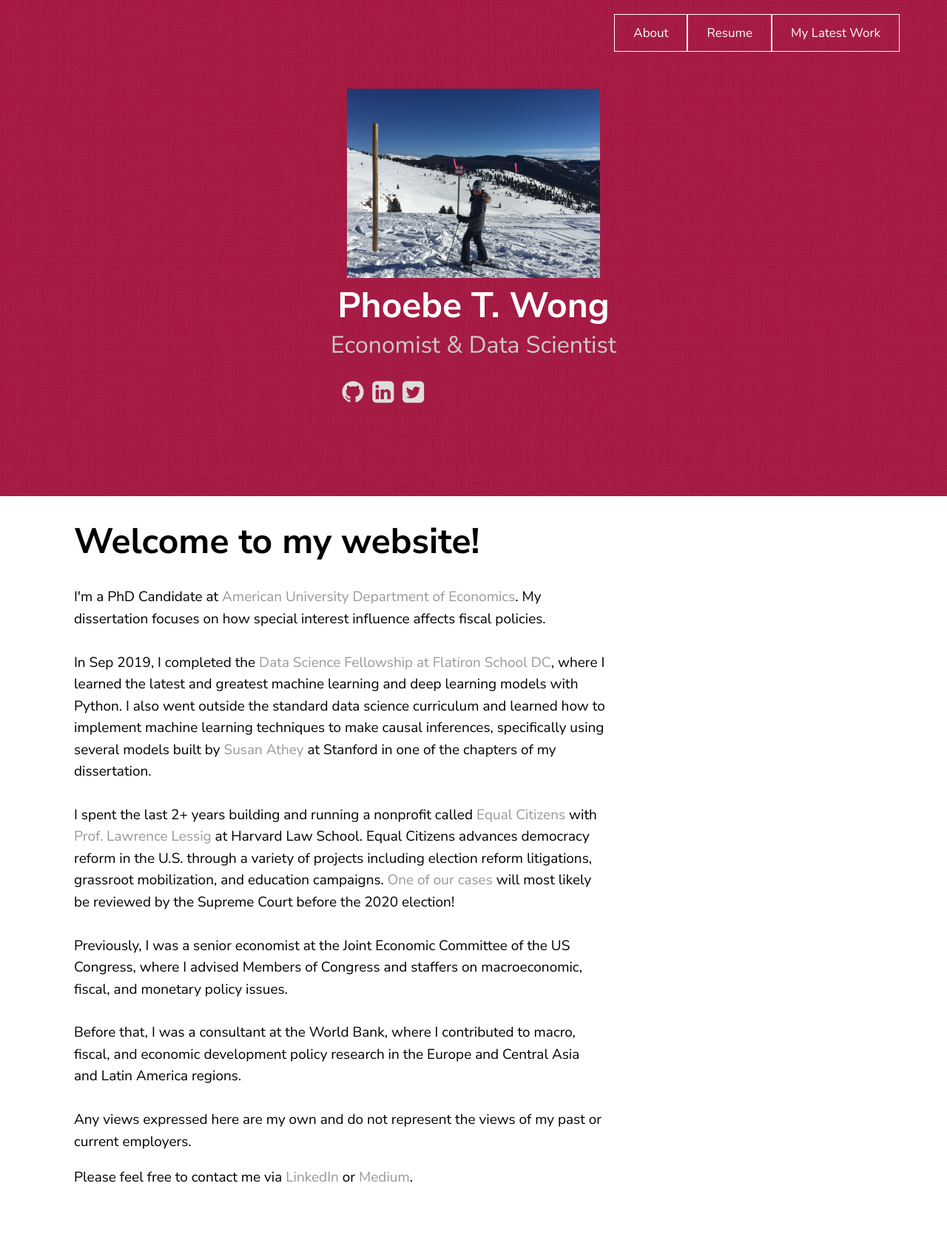
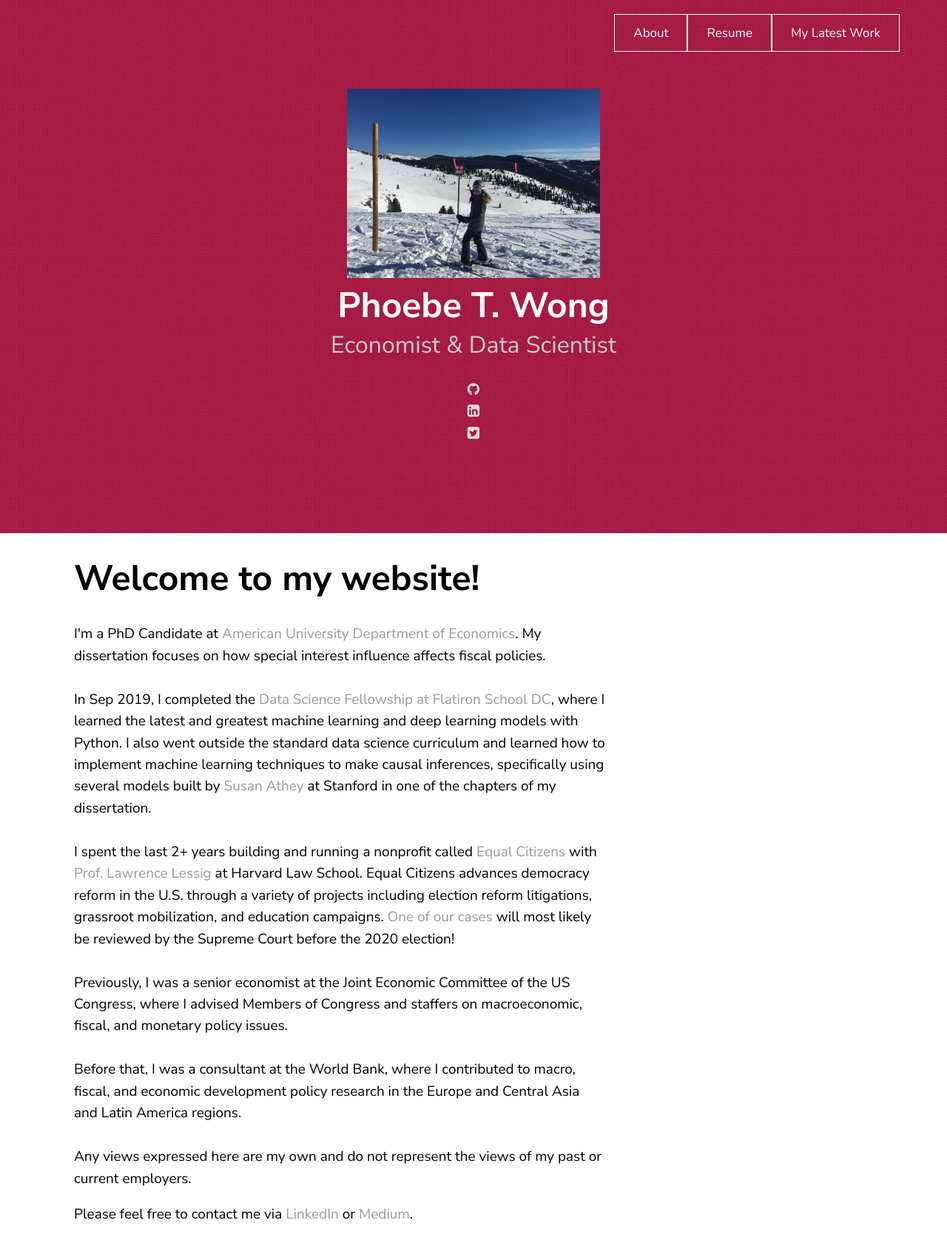
Before and after one commit to phoebetwong/phoebetwong.github.io, a Jekyll site: the page built from index.html, in a window 1280 px wide. Shown: the whole page at 74% size. Built offline with Jekyll 4.4.1, drawn with Linux system fonts in a browser that asks for light colours; a script that is not in the unit is left out; before the commit the page ends 1627 px from its top, so only the background shows below that.

Commit message:
Update theme.scss

```diff
--- a/_sass/theme.scss
+++ b/_sass/theme.scss
@@ -74,6 +74,10 @@
 		width: 400px;
                 margin: auto;
 
+		ul {
+			text-align: center;
+
+
 
 		li {
 			color: #fff;
@@ -91,7 +95,7 @@
 		}
 	}
 }
-
+}
 
 .clearfix {
 	clear: both;
```
